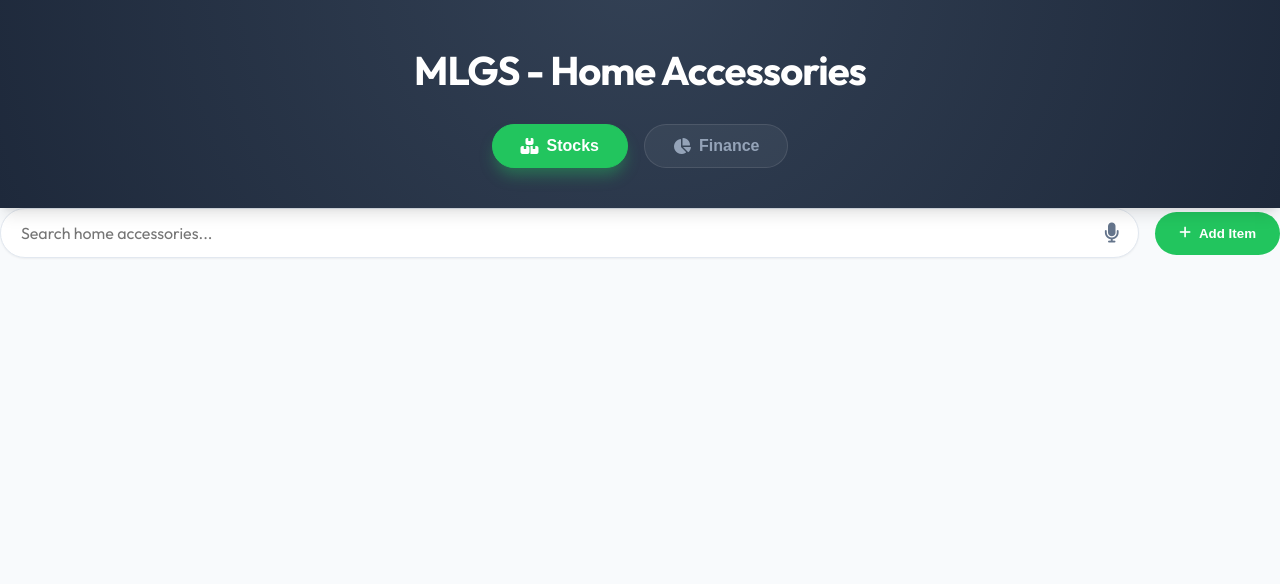
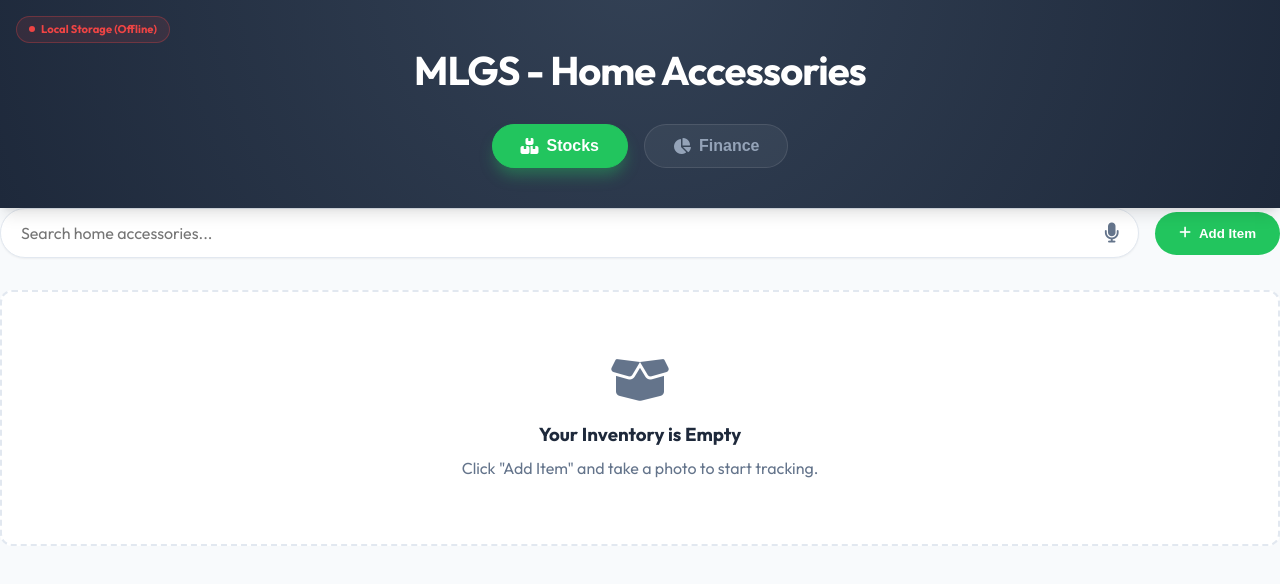
Before and after one commit to Sateeshmlgs/mlgs-dashboard, a plain HTML site: page index.html in a window 1280 px wide. Drawn offline with nearby package versions, Linux system fonts and the light colour scheme; no server answers.

Commit message:
Fix database connection issue with localStorage fallback and UI status indicator

```diff
--- a/index.html
+++ b/index.html
@@ -416,11 +416,34 @@
             opacity: 1;
             transform: translateY(0);
         }
+        /* --- Status Indicator --- */
+        .status-pill {
+            position: absolute;
+            top: 1rem;
+            left: 1rem;
+            padding: 4px 12px;
+            border-radius: 99px;
+            font-size: 0.7rem;
+            font-weight: 700;
+            display: flex;
+            align-items: center;
+            gap: 6px;
+            background: rgba(255, 255, 255, 0.1);
+            color: #94a3b8;
+            border: 1px solid rgba(255, 255, 255, 0.1);
+        }
+        .status-pill.online { color: #22c55e; border-color: rgba(34, 197, 94, 0.3); background: rgba(34, 197, 94, 0.1); }
+        .status-pill.offline { color: #ef4444; border-color: rgba(239, 68, 68, 0.3); background: rgba(239, 68, 68, 0.1); }
+        .status-dot { width: 6px; height: 6px; border-radius: 50%; background: currentColor; }
     </style>
 </head>
 <body>
 
     <header>
+        <div id="connection-status" class="status-pill">
+            <span class="status-dot"></span>
+            <span class="status-text">Checking...</span>
+        </div>
         <h1 class="header-title">MLGS - Home Accessories</h1>
         <nav class="nav-tabs">
             <button class="tab-btn active" data-tab="stocks"><i class="fas fa-boxes-stacked"></i> Stocks</button>
@@ -612,17 +635,42 @@
                     fetch(`${API_URL}/stocks`),
                     fetch(`${API_URL}/finance`)
                 ]);
+
+                if (!stocksRes.ok || !financeRes.ok) throw new Error("Server Error");
+
                 dashboardData.stocks = await stocksRes.json();
                 dashboardData.finance = await financeRes.json();
 
+                updateStatus(true);
+                // Cache to local storage
+                localStorage.setItem('mlgs_backup', JSON.stringify(dashboardData));
+            } catch (err) {
+                console.error("Failed to load from API, falling back to local storage:", err);
+                const backup = localStorage.getItem('mlgs_backup');
+                if (backup) {
+                    dashboardData = JSON.parse(backup);
+                }
+                updateStatus(false);
+            } finally {
                 renderStocks();
                 renderFinance();
                 if (document.querySelector('.tab-btn[data-tab="finance"]').classList.contains('active')) {
                     renderFinanceChart();
                 }
-            } catch (err) {
-                console.error("Failed to load data from database:", err);
-                alert("Error connecting to database. Running in offline mode.");
+            }
+        }
+
+        function updateStatus(isOnline) {
+            const statusEl = document.getElementById('connection-status');
+            const dotEl = statusEl.querySelector('.status-dot');
+            const textEl = statusEl.querySelector('.status-text');
+
+            if (isOnline) {
+                statusEl.className = 'status-pill online';
+                textEl.innerText = 'Cloud Database';
+            } else {
+                statusEl.className = 'status-pill offline';
+                textEl.innerText = 'Local Storage (Offline)';
             }
         }
 
@@ -742,6 +790,7 @@
                     });
                     const savedItem = await response.json();
                     dashboardData.stocks.unshift(savedItem);
+                    localStorage.setItem('mlgs_backup', JSON.stringify(dashboardData)); // Update backup
 
                     renderStocks();
                     addOverlay.classList.remove('active');
@@ -937,6 +986,7 @@
                 const index = dashboardData.stocks.findIndex(s => s._id === id);
                 if (index !== -1) {
                     dashboardData.stocks[index] = updatedItem;
+                    localStorage.setItem('mlgs_backup', JSON.stringify(dashboardData)); // Update backup
                     renderStocks();
                     document.getElementById('edit-modal-overlay').classList.remove('active');
                 }
@@ -951,6 +1001,7 @@
                 try {
                     await fetch(`${API_URL}/stocks/${id}`, { method: 'DELETE' });
                     dashboardData.stocks = dashboardData.stocks.filter(s => s._id !== id);
+                    localStorage.setItem('mlgs_backup', JSON.stringify(dashboardData)); // Update backup
                     renderStocks();
                     document.getElementById('edit-modal-overlay').classList.remove('active');
                 } catch (err) {
```
